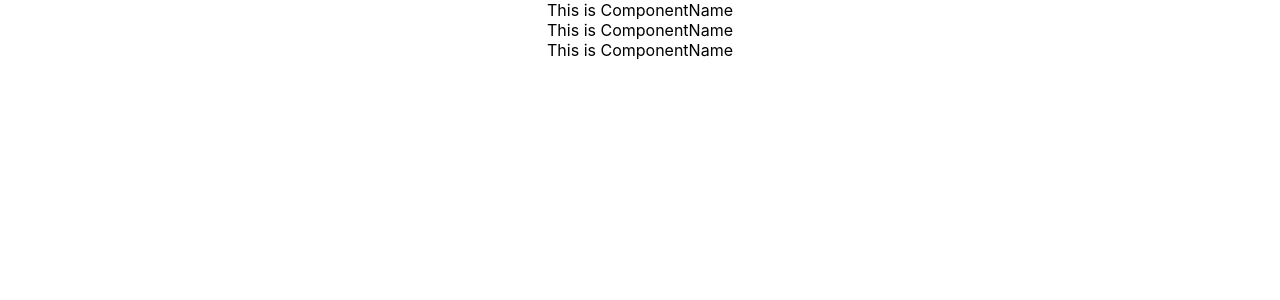
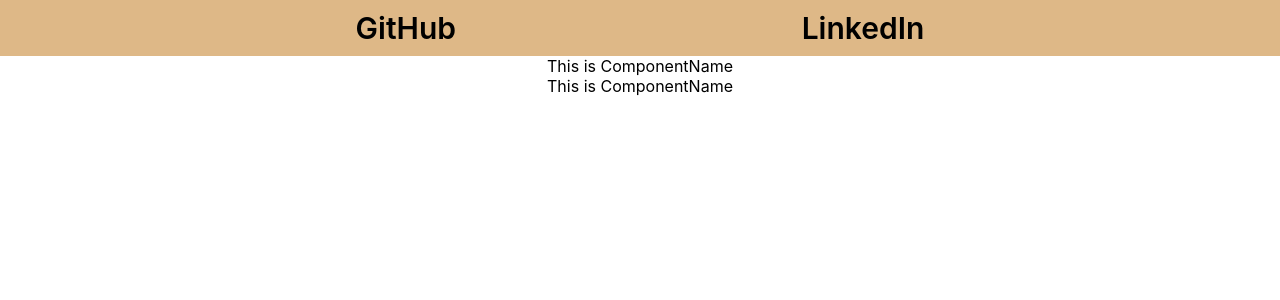
Before and after one commit to isaacasher97/w13d1_HW_React, a React (Create React App) app: page / in a window 1280 px wide. Shown: the top 300 px of the page. Built offline with nearby package versions, Linux system fonts and the light colour scheme.

Commit message:
added and styled navbar to Header.js

```diff
--- a/src/components/Header.js
+++ b/src/components/Header.js
@@ -2,7 +2,14 @@
 const Header = (props) => {
 
     //The Components Returned JSX
-    return <div className="ComponentName"> This is ComponentName</div>
+    return <div className="container">
+
+    <nav className="navBar">
+        <a className="navAnchor" href="https://github.com/isaacasher97" rel="noreferrer" target="_blank">GitHub</a>
+        <a className="navAnchor" href="https://www.linkedin.com/in/isaac-ash/" rel="noreferrer" target="_blank">LinkedIn</a>
+    </nav>
+
+    </div>
 }
 
 // export the component
--- a/src/index.css
+++ b/src/index.css
@@ -11,3 +11,26 @@
   font-family: source-code-pro, Menlo, Monaco, Consolas, 'Courier New',
     monospace;
 }
+
+/* CSS FOR Header.js */
+/* ----------------- */
+
+.navBar {
+  display: flex;
+  background-color: burlywood;
+  padding: 10px;
+  justify-content: space-evenly;
+}
+
+.navAnchor {
+  text-decoration: none;
+  display: inline-flex;
+  justify-content: space-around;
+  color: black;
+  font-size: 30px;
+  font-weight: 600;
+}
+
+.navAnchor:hover {
+  text-decoration: underline;
+}
```
